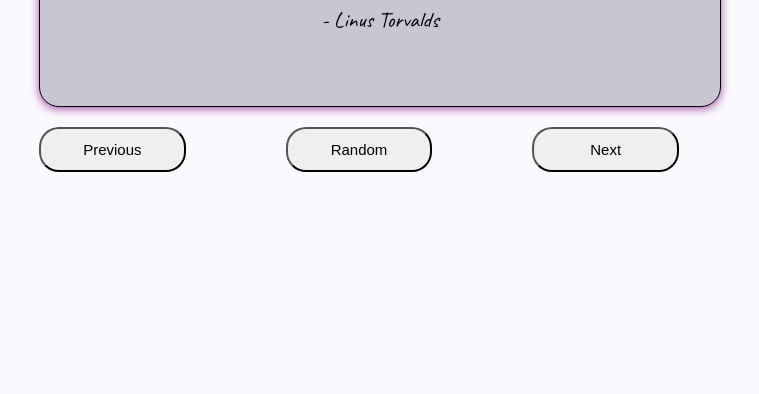
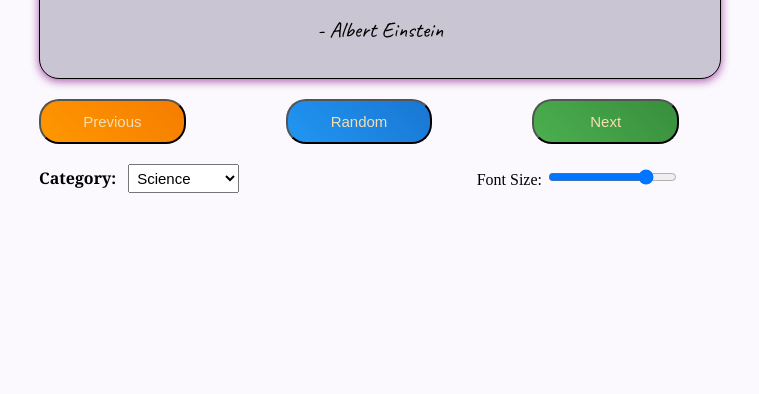
Before and after one commit to sisam1234/Quote-Generator, a plain HTML site: page index.html in a window 1280 px wide. Shown: the part 406-800 px from the top of the page, without its empty margins (281-1040 px from the left). Drawn offline with Linux system fonts and the light colour scheme.

Commit message:
category-dropdown-and-fontsize

```diff
--- a/index.html
+++ b/index.html
@@ -12,16 +12,32 @@
 </head>
 <body>
     <div class="container">
-        <h1>Quote Generator</h1>
+        <h1>QuoteBox</h1>
         <div class="quote-box">
             <p class="quote" id="quotetext"></p>
             <p class="author" id="quoteauthor"></p>
         </div>
         <div class="controls">
-            <button onclick="showPreviousQuote()">Previous</button>
-            <button onclick="showRandomQuote()">Random</button>
-            <button onclick="showNextQuote()">Next</button>
+            <button onclick="showPreviousQuote()" class="previous">Previous</button>
+            <button onclick="showRandomQuote()" class="random">Random</button>
+            <button onclick="showNextQuote()" class="next">Next</button>
+        </div>
+        <div class="category-and_fontsize">
+            <span class="category-list">
+                <span class="category-text">Category:</span>
+                <select  id="categorySelector" onchange="onChangeCategory()">
+                    <option value="science">Science</option>
+                    <option value="coding">Coding</option>
+                    <option value="motivational">Motivational</option>
+                    <!-- <option value="motivational">motivational</option> -->
+                </select>
+            </span>
+        <span class="fontsize">
+            <label for="fontSize">Font Size:</label>
+          <input type="range" id="fontsize" max="35" min="20" value="32" onchange="onChangeCategoryFontSize()"/>
+        </span>
         </div>
     </div>
+
 </body>
 </html>
--- a/script.js
+++ b/script.js
@@ -1,4 +1,46 @@
 const quotes = {
+    science: [
+        {
+            text: "The important thing is not to stop questioning. Curiosity has its own reason for existing.",
+            author: "Albert Einstein"
+        },
+        {
+            text: "Science is a way of thinking much more than it is a body of knowledge.",
+            author: "Carl Sagan"
+        },
+        {
+            text: "Somewhere, something incredible is waiting to be known.",
+            author: "Carl Sagan"
+        },
+        {
+            text: "If I have seen further it is by standing on the shoulders of giants.",
+            author: "Isaac Newton"
+        },
+        {
+            text: "Equipped with his five senses, man explores the universe around him and calls the adventure Science.",
+            author: "Edwin Hubble"
+        },
+        {
+            text: "Science is the poetry of reality.",
+            author: "Richard Dawkins"
+        },
+        {
+            text: "The good thing about science is that it's true whether or not you believe in it.",
+            author: "Neil deGrasse Tyson"
+        },
+        {
+            text: "In questions of science, the authority of a thousand is not worth the humble reasoning of a single individual.",
+            author: "Galileo Galilei"
+        },
+        {
+            text: "The universe is under no obligation to make sense to you.",
+            author: "Neil deGrasse Tyson"
+        },
+        {
+            text: "Science knows no country, because knowledge belongs to humanity, and is the torch which illuminates the world.",
+            author: "Louis Pasteur"
+        }
+    ],
     coding: [
         {
             text: "Talk is cheap. Show me the code.",
@@ -57,53 +99,54 @@ const quotes = {
             author: "Donald Knuth",
         },
     ],
-    science:[
+
+    motivational: [
         {
-            text: "The important thing is not to stop questioning. Curiosity has its own reason for existing.",
-            author: "Albert Einstein"
+            text: "The only way to do great work is to love what you do.",
+            author: "Steve Jobs"
         },
         {
-            text: "Science is a way of thinking much more than it is a body of knowledge.",
-            author: "Carl Sagan"
+            text: "Success is not final, failure is not fatal: It is the courage to continue that counts.",
+            author: "Winston Churchill"
         },
         {
-            text: "Somewhere, something incredible is waiting to be known.",
-            author: "Carl Sagan"
+            text: "Believe you can and you're halfway there.",
+            author: "Theodore Roosevelt"
         },
         {
-            text: "If I have seen further it is by standing on the shoulders of giants.",
-            author: "Isaac Newton"
+            text: "The future belongs to those who believe in the beauty of their dreams.",
+            author: "Eleanor Roosevelt"
         },
         {
-            text: "Equipped with his five senses, man explores the universe around him and calls the adventure Science.",
-            author: "Edwin Hubble"
+            text: "The only limit to our realization of tomorrow is our doubts of today.",
+            author: "Franklin D. Roosevelt"
         },
         {
-            text: "Science is the poetry of reality.",
-            author: "Richard Dawkins"
+            text: "You miss 100% of the shots you don't take.",
+            author: "Wayne Gretzky"
         },
         {
-            text: "The good thing about science is that it's true whether or not you believe in it.",
-            author: "Neil deGrasse Tyson"
+            text: "It does not matter how slowly you go as long as you do not stop.",
+            author: "Confucius"
         },
         {
-            text: "In questions of science, the authority of a thousand is not worth the humble reasoning of a single individual.",
-            author: "Galileo Galilei"
+            text: "Act as if what you do makes a difference. It does.",
+            author: "William James"
         },
         {
-            text: "The universe is under no obligation to make sense to you.",
-            author: "Neil deGrasse Tyson"
+            text: "Your time is limited, so don’t waste it living someone else’s life.",
+            author: "Steve Jobs"
         },
         {
-            text: "Science knows no country, because knowledge belongs to humanity, and is the torch which illuminates the world.",
-            author: "Louis Pasteur"
+            text: "The best way to predict the future is to invent it.",
+            author: "Alan Kay"
         }
+    ]
 
-    ]
 };
-let currentCategory = "coding";
+let currentCategory = "science";
 let currentIndex = 0;
-function   displayQuote(){
+function displayQuote() {
     const quotetext = document.getElementById("quotetext");
     const quoteauthor = document.getElementById("quoteauthor");
     quotetext.textContent = quotes[currentCategory][currentIndex].text;
@@ -123,5 +166,18 @@ function showRandomQuote() {
     currentIndex = Math.floor(Math.random() * quotes[currentCategory].length);
     displayQuote();
 }
+function onChangeCategory() {
+    const categorySelector = document.getElementById("categorySelector");
+    currentCategory = categorySelector.value;
+    currentIndex = 0;
+    displayQuote();
+
+}
+function onChangeCategoryFontSize() {
+    const fontSize = document.getElementById("fontsize").value;
+    document.getElementById("quotetext").style.fontSize = fontSize + "px";
+    document.getElementById("quoteauthor").style.fontSize =
+        `${fontSize - 10}` + "px";
+}
 
 displayQuote();
--- a/style.css
+++ b/style.css
@@ -6,7 +6,6 @@
     --text-color: #0a0a0a;
 
   }
-
   body {
     background-color: var(--light-color);
     display: flex;
@@ -21,15 +20,13 @@
     width: 50%;
     text-align: center;
   }
-
   h1 {
     font-style: italic;
     font-weight: bold;
     font-size: 60px;
     margin-bottom: 20px;
-    margin-top: 10px;
+    margin-top: 2px;
   }
-
   .quote-box {
     padding: 20px;
     border: 1px solid black;
@@ -65,7 +62,41 @@
     border-radius: 20px;
     cursor: pointer;
     width: 100%;
+    color: wheat;
   }
+  .controls .next {
+    background: linear-gradient(45deg, #4CAF50, #388E3C); /* Green gradient */
+}
+.controls .random {
+    background: linear-gradient(45deg, #2196F3, #1976D2); /* Blue gradient */
+}
+
+.controls .previous {
+    background: linear-gradient(45deg, #FF9800, #F57C00); /* Orange gradient */
+}
+.controls button:hover {
+    transform: translateY(-2px); /* Slight lift effect */
+}
+.category-and_fontsize {
+  display: flex;
+  justify-content: space-between;
+  align-items: center;
+  margin-top: 20px;
+}
+.category-text {
+  font-family: Cambria, Cochin, Georgia, Times, 'Times New Roman', serif;
+  font-weight: bold;
+  margin-right: 8px;
+}
+select {
+  padding: 4px;
+  font-size: 15px;
+}
+
+
+
+
+
   /* For small screens (e.g., phones) */
   @media (max-width: 600px) {
     h1 {
```
